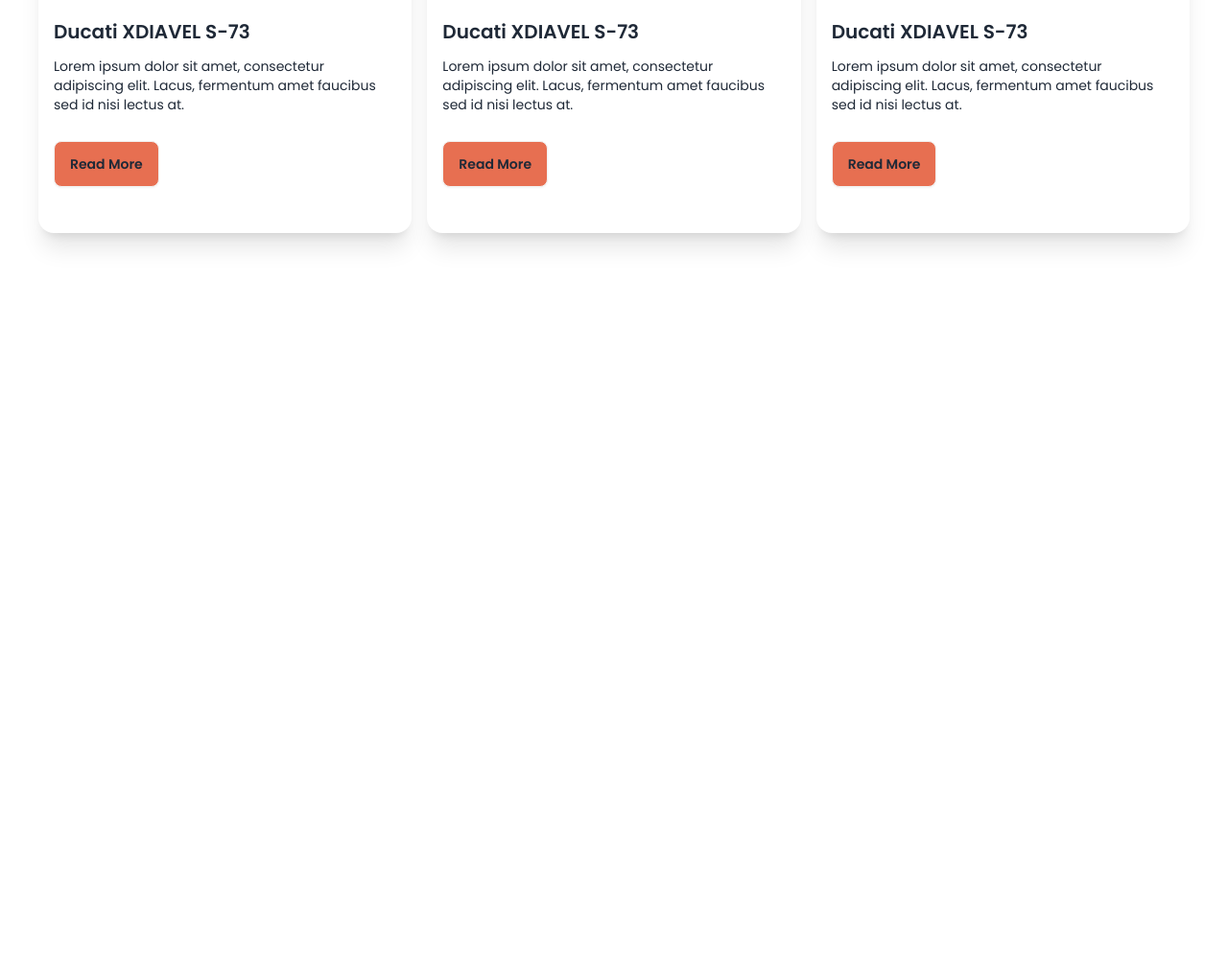
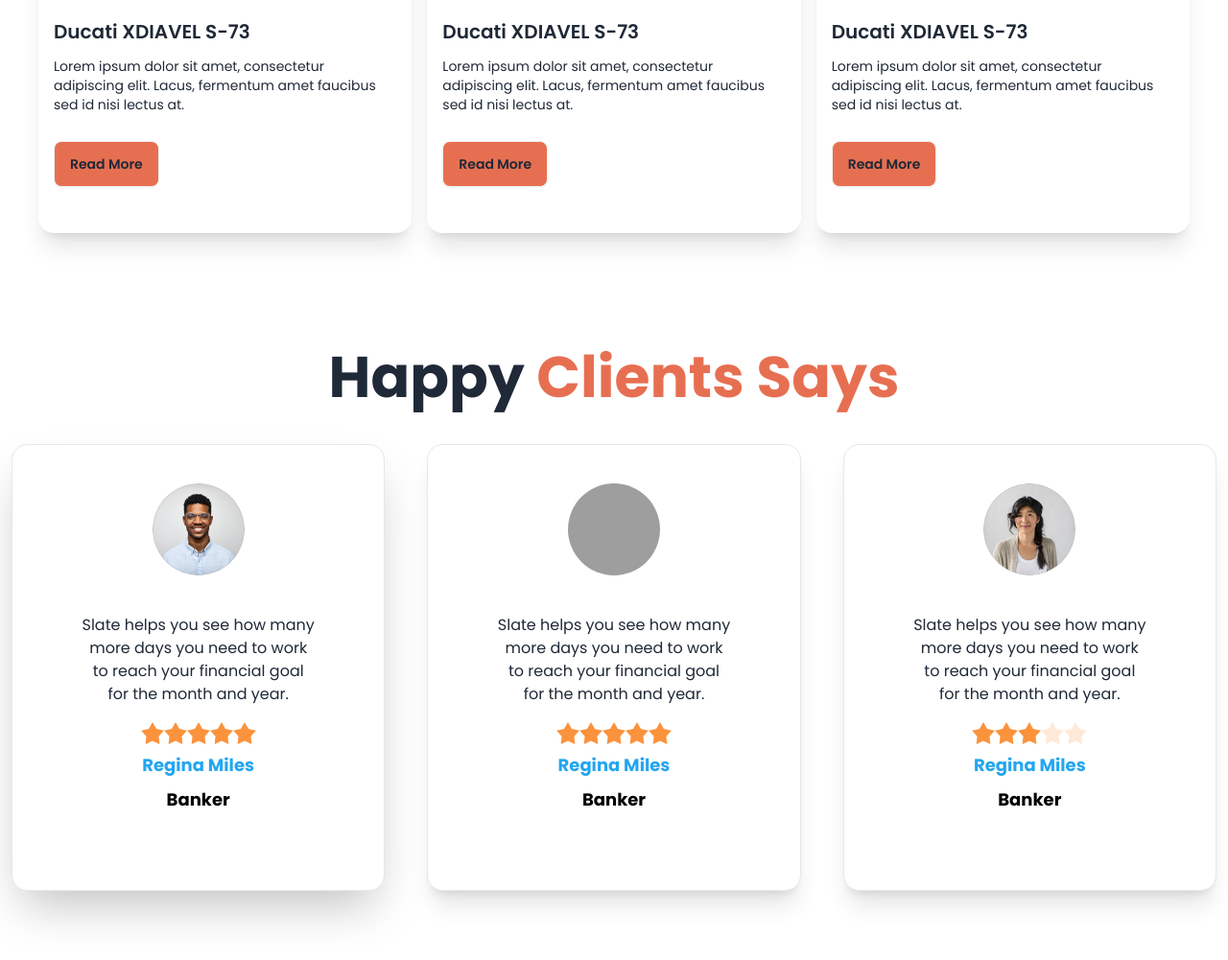
Before and after one commit to AbuBakkarSiddique007/Biker-Zone-Landing-Page, a plain HTML site: page index.html in a window 1280 px wide. Shown: the part 1526-2527 px from the top of the page at 96% size. Before the commit the page ends 1857 px from the top, so only its background shows below. Drawn offline with nearby package versions, Linux system fonts and the light colour scheme; grey boxes are pictures that could not be loaded.

Commit message:
Update: Customer section

```diff
--- a/index.html
+++ b/index.html
@@ -191,20 +191,18 @@
                 </div>
             </div>
         </div>
-
     </header>
 
 
     <!-- Main Section -->
-    <main class="">
+    <main>
 
         <!-- Featured Bikes section  -->
         <section class="my-30 md:container mx-auto my-20">
             <h1 class="text-6xl font-bold text-center p-10">
                 Featured Bikes In This Year
             </h1>
-            <div
-                class="grid grid-cols-1 justify-between items-center lg:grid-cols-3 space-y-3">
+            <div class="grid grid-cols-1 justify-between items-center md:grid-cols-2 lg:grid-cols-3 space-y-3">
                 <div class="flex justify-center items-center">
                     <img src="./images/others/feature-bike.png" alt="">
                 </div>
@@ -218,9 +216,11 @@
             </div>
         </section>
 
+
+        <!-- Latest Section  -->
         <section class="my-12 md:container mx-auto">
             <h1 class="text-6xl font-bold text-center my-10">
-                latest News
+                Latest News
             </h1>
 
             <!-- Card section  -->
@@ -276,6 +276,109 @@
                 </div>
             </div>
         </section>
+
+        <!-- Customer Section  -->
+        <section class="md:container mx-auto my-20">
+            <div class="mb-10">
+                <h1 class="font-bold text-3xl lg:text-6xl text-center">
+                    Happy <span class="text-primary">Clients Says</span>
+                </h1>
+            </div>
+
+            <div class="grid grid-cols-1 md:grid-cols-2 lg:grid-cols-3 gap-11 my-8 px-3">
+
+                <div class="card bg-base-100 shadow-2xl border p-10">
+                    <div class="avatar justify-center">
+                        <div class="ring-primary w-24 rounded-full">
+                            <img src="./images/others/user-1.png" />
+                        </div>
+                    </div>
+                    <div class="card-body items-center text-center my-2">
+                        <p>Slate helps you see how
+                            many more days you need
+                            to work to reach your financial
+                            goal for the month and year.</p>
+                        <div class="rating mt-2">
+                            <input type="radio" name="rating-2" class="mask mask-star-2 bg-orange-400" />
+                            <input type="radio" name="rating-2" class="mask mask-star-2 bg-orange-400" />
+                            <input type="radio" name="rating-2" class="mask mask-star-2 bg-orange-400"
+                                checked="checked" />
+                            <input type="radio" name="rating-2" class="mask mask-star-2 bg-orange-400" />
+                            <input type="radio" name="rating-2" class="mask mask-star-2 bg-orange-400" />
+
+                        </div>
+                        <div class="card-actions">
+                            <h4 class="text-lg font-bold text-[#23A6F0]">Regina Miles</h4>
+                        </div>
+                        <div class="card-actions">
+                            <h4 class="text-lg font-bold text-black">Banker</h4>
+                        </div>
+                    </div>
+                </div>
+
+                <div class="card bg-base-100 shadow-xl border p-10">
+                    <div class="avatar justify-center">
+                        <div class="ring-primary w-24 rounded-full">
+                            <img src="https://img.daisyui.com/images/stock/photo-1534528741775-53994a69daeb.webp" />
+                        </div>
+                    </div>
+                    <div class="card-body items-center text-center my-2">
+                        <p>Slate helps you see how
+                            many more days you need
+                            to work to reach your financial
+                            goal for the month and year.</p>
+                        <div class="rating mt-2">
+                            <input type="radio" name="rating-2" class="mask mask-star-2 bg-orange-400" />
+                            <input type="radio" name="rating-2" class="mask mask-star-2 bg-orange-400" />
+                            <input type="radio" name="rating-2" class="mask mask-star-2 bg-orange-400"
+                                checked="checked" />
+                            <input type="radio" name="rating-2" class="mask mask-star-2 bg-orange-400" />
+                            <input type="radio" name="rating-2" class="mask mask-star-2 bg-orange-400" />
+
+                        </div>
+                        <div class="card-actions">
+                            <h4 class="text-lg font-bold text-[#23A6F0]">Regina Miles</h4>
+                        </div>
+                        <div class="card-actions">
+                            <h4 class="text-lg font-bold text-black">Banker</h4>
+                        </div>
+                    </div>
+                </div>
+
+                <div class="card bg-base-100 shadow-xl border p-10">
+                    <div class="avatar justify-center">
+                        <div class="ring-primary w-24 rounded-full">
+                            <img src="./images/others/user-2.png" />
+                        </div>
+                    </div>
+                    <div class="card-body items-center text-center my-2">
+                        <p>Slate helps you see how
+                            many more days you need
+                            to work to reach your financial
+                            goal for the month and year.</p>
+                        <div class="rating mt-2">
+                            <input type="radio" name="rating-2" class="mask mask-star-2 bg-orange-400" />
+                            <input type="radio" name="rating-2" class="mask mask-star-2 bg-orange-400" />
+                            <input type="radio" name="rating-2" class="mask mask-star-2 bg-orange-400"
+                                checked="checked" />
+                            <input type="radio" name="rating-2" class="mask mask-star-2 bg-orange-400" />
+                            <input type="radio" name="rating-2" class="mask mask-star-2 bg-orange-400" />
+
+                        </div>
+                        <div class="card-actions">
+                            <h4 class="text-lg font-bold text-[#23A6F0]">Regina Miles</h4>
+                        </div>
+                        <div class="card-actions">
+                            <h4 class="text-lg font-bold text-black">Banker</h4>
+                        </div>
+                    </div>
+                </div>
+            </div>
+
+        </section>
+
+
+
     </main>
 
 
```
